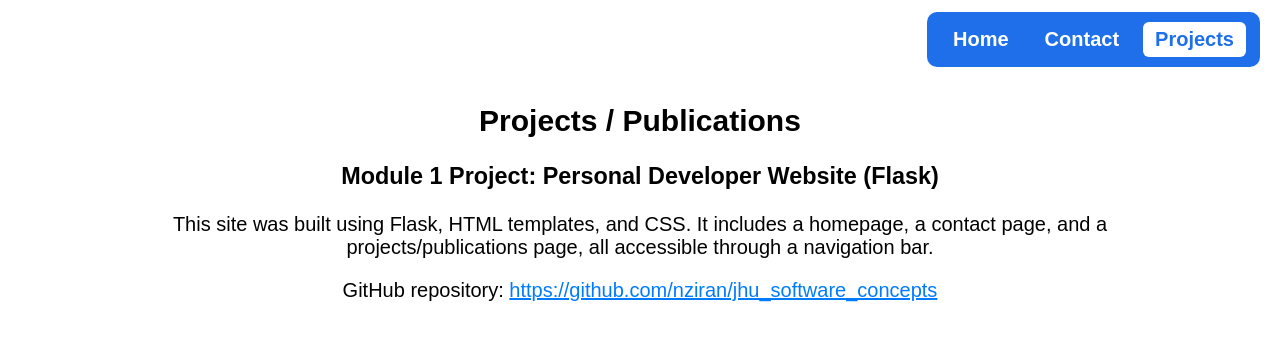
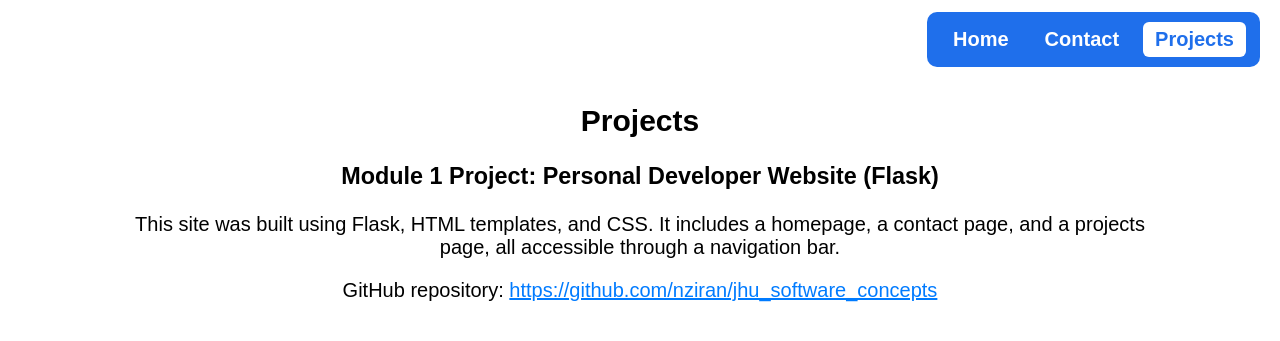
Before and after one commit to nziran/jhu_software_concepts, a Flask app: page /projects in a window 1280 px wide. Shown: the top 341 px of the page. Run offline with Flask 3, Linux system fonts and the light colour scheme.

Commit message:
Finalize projects page wording and update screenshots

```diff
--- a/module_1/ziran_bio_flask/board/templates/pages/projects.html
+++ b/module_1/ziran_bio_flask/board/templates/pages/projects.html
@@ -3,7 +3,7 @@
 {% block title %}Projects{% endblock title %}
 
 {% block header %}
-  <h2>Projects / Publications</h2>
+  <h2>Projects</h2>
 {% endblock header %}
 
 {% block content %}
@@ -11,7 +11,7 @@
 
   <p>
     This site was built using Flask, HTML templates, and CSS. It includes a homepage,
-    a contact page, and a projects/publications page, all accessible through a navigation bar.
+    a contact page, and a projects page, all accessible through a navigation bar.
   </p>
 
   <p>
```
Also changed, not shown: 1 other file.
